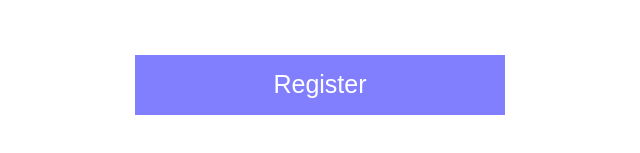
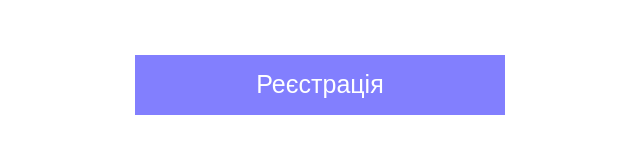
Before and after one commit to karkuh/WEB_lab4-6, a plain HTML site: page index.html in a window 1280 px wide. Both pictures are taken after a click on the button "Розпочати". Shown: the part 581-734 px from the top of the page, 320-960 px from the left. Drawn offline with Linux system fonts and the light colour scheme.

Commit message:
Update index.html

```diff
--- a/index.html
+++ b/index.html
@@ -43,7 +43,7 @@
                         </div>
                     </div>
                     <button id="registr__button" onclick="valid()">
-                        <p>Register</p>
+                        <p>Реєстрація</p>
                     </button>
                 </form>
             </div>
```
